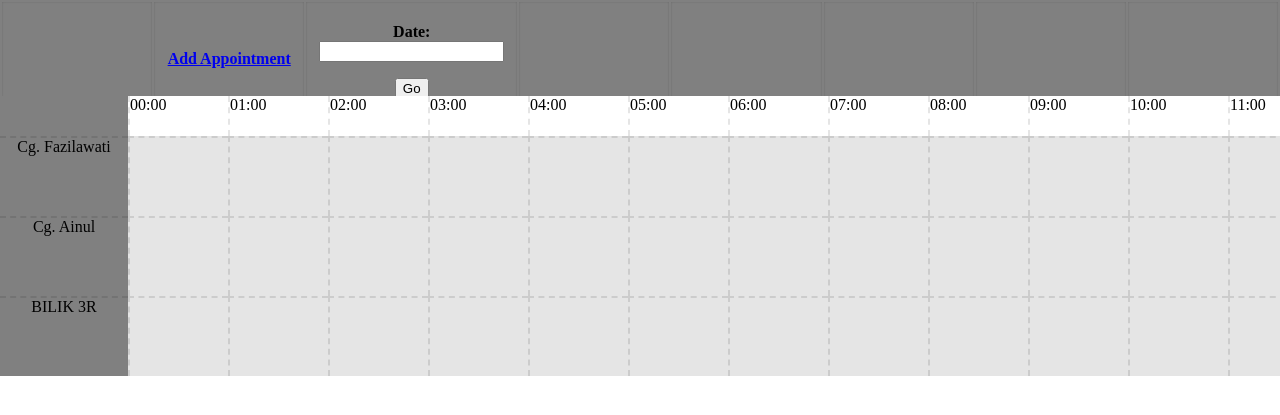
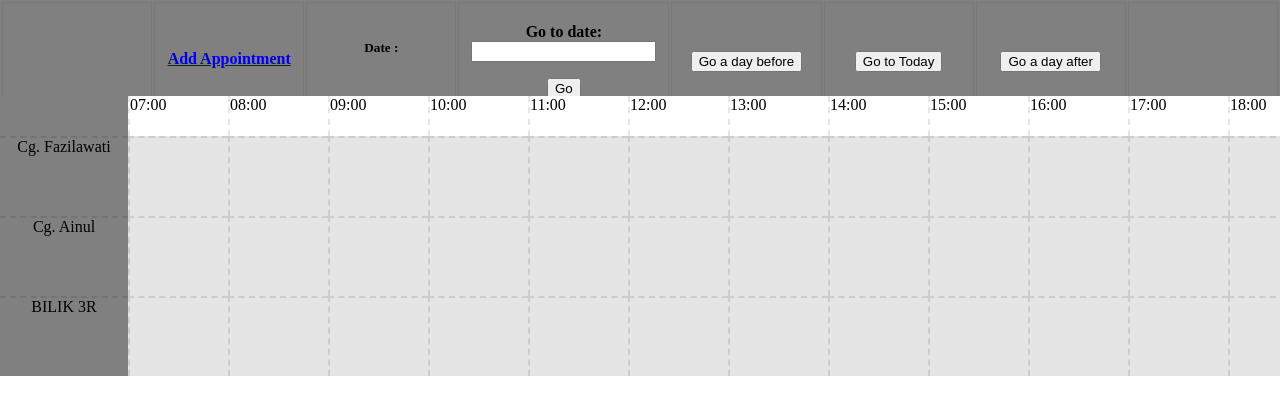
Before and after one commit to ChronoHaxx/room_booking, a Django app: page /appointment/view/05/31/2019 in a window 1280 px wide. Shown: the top 415 px of the page. Run offline with Django 3.2, Linux system fonts and the light colour scheme; data comes from the database, SQL or seed files in the repository; lists and menus that the app fills with data are empty; some libraries are stand-ins or nearby versions.

Commit message:
few advancement in UX

```diff
--- a/appointment/templates/table.html
+++ b/appointment/templates/table.html
@@ -23,21 +23,60 @@
     <link rel="stylesheet" href="/resources/demos/style.css">
     <script src="https://code.jquery.com/jquery-1.12.4.js"></script>
     <script src="https://code.jquery.com/ui/1.12.1/jquery-ui.js"></script>
+    <!--activate the datepicker-->
     <script>
     $( function() {
       $( "#datepicker" ).datepicker();
     } );
     </script>
-
+    <!--redirect the date inserted to the url and the three buttons-->
     <script>
         $(document).ready(function() {
+          //getting current date
+          var today = new Date();
+          var dd = String(today.getDate()).padStart(2, '0');
+          var mm = String(today.getMonth() + 1).padStart(2, '0'); //January is 0!
+          var yyyy = today.getFullYear();
+          today = mm + '/' + dd + '/' + yyyy;
+
           $('#querydate').submit( function() {
                goUrl = 'http://' + window.location.hostname + ':8000' + '/appointment/view/' + $('#datepicker').val();
                location.href = goUrl;
                return false;  // Prevent the default form behaviour
           });
+
+          $('#today').submit( function() {
+            goUrl = 'http://' + window.location.hostname + ':8000' + '/appointment/view/' + today;
+            location.href = goUrl;
+            return false;  // Prevent the default form behaviour
+          });
+
+          $('#before').submit( function() {
+            var today = new Date();
+            today.setDate(today.getDate()-1);
+            var dd = String(today.getDate()).padStart(2, '0');
+            var mm = String(today.getMonth() + 1).padStart(2, '0'); //January is 0!
+            var yyyy = today.getFullYear();
+            today = mm + '/' + dd + '/' + yyyy;
+            goUrl = 'http://' + window.location.hostname + ':8000' + '/appointment/view/' + today;
+            location.href = goUrl;
+            return false;  // Prevent the default form behaviour
+          });
+
+          $('#after').submit( function() {
+            var today = new Date();
+            today.setDate(today.getDate()+1);
+            var dd = String(today.getDate()).padStart(2, '0');
+            var mm = String(today.getMonth() + 1).padStart(2, '0'); //January is 0!
+            var yyyy = today.getFullYear();
+            today = mm + '/' + dd + '/' + yyyy;
+            goUrl = 'http://' + window.location.hostname + ':8000' + '/appointment/view/' + today;
+            location.href = goUrl;
+            return false;  // Prevent the default form behaviour
+          });
      });
     </script>
+
 </head>
 <body>
     <div class="timetable">
@@ -45,28 +84,22 @@
             <tr>
                 <th></th>
                 <th id="addFilm"><a href="{% url 'appointment-new' %}">Add Appointment</a></th>
+                <th><h5>Date : </h5></th>
                 <th>
                     <form id="querydate" >
-                        <p>Date: <input type="text" id="datepicker"></p>
+                        <p>Go to date: <input type="text" id="datepicker"></p>
                         <input type="submit" value="Go">
                     </form>
-                <th></th>
-                <th></th>
-                <th></th>
-                <th></th>
+                </th>
+                <th><form id="before"><input type="submit" value="Go a day before"></form></th>
+                <th><form id="today"><input type="submit" value="Go to Today"></form></th>
+                <th><form id="after"><input type="submit" value="Go a day after"></form></th>
                 <th></th>
             </tr>
         </table>
         <div class="layoutdesign">
           <div class="row">
                 <div></div>
-                <div>00:00</div>
-                <div>01:00</div>
-                <div>02:00</div>
-                <div>03:00</div>
-                <div>04:00</div>
-                <div>05:00</div>
-                <div>06:00</div>
                 <div>07:00</div>
                 <div>08:00</div>
                 <div>09:00</div>
@@ -107,23 +140,9 @@
                 <div></div>
                 <div></div>
                 <div></div>
-                <div></div>
-                <div></div>
-                <div></div>
-                <div></div>
-                <div></div>
-                <div></div>
-                <div></div>
           </div>
           <div class="row">
                 <div>Cg. Ainul</div>
-                <div></div>
-                <div></div>
-                <div></div>
-                <div></div>
-                <div></div>
-                <div></div>
-                <div></div>
                 <div></div>
                 <div></div>
                 <div></div>
@@ -163,13 +182,6 @@
                 <div></div>
                 <div></div>
                 <div></div>
-                <div></div>
-                <div></div>
-                <div></div>
-                <div></div>
-                <div></div>
-                <div></div>
-                <div></div>
           </div>
         </div>
     </div>
```
Also changed, not shown: README.md.
